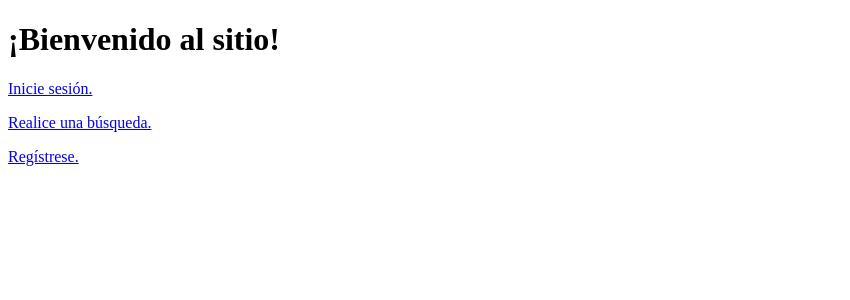
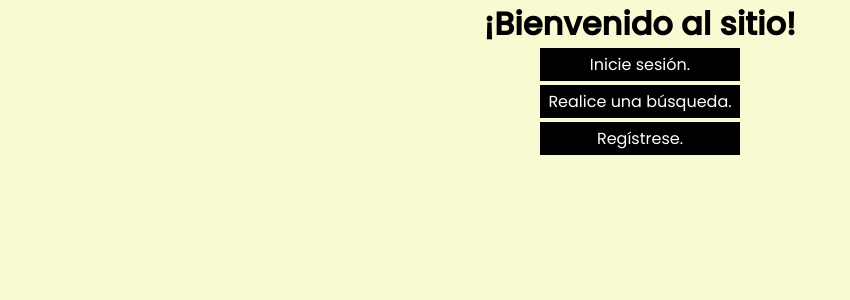
Before and after one commit to aydin-due/proyecto-final, a Flask app: page / in a window 1280 px wide. Shown: the top 300 px of the page, without its empty margins (0-850 px from the left). Run offline with Flask 2, Linux system fonts and the light colour scheme.

Commit message:
css parte 1

```diff
--- /dev/null
+++ b/static/styles.css
@@ -0,0 +1,51 @@
+* {
+    margin: 0px;
+    padding: 0px;
+    box-sizing: border-box;
+    width: 80%;
+    margin: auto;
+}
+
+body {
+    background-color: lightgoldenrodyellow;
+    font-family: 'Poppins', sans-serif;
+
+}
+
+a{
+    text-decoration: none;
+}
+
+ul {
+    list-style: none;
+
+}
+
+.links {
+
+}
+
+.btn {
+    background-color: black;
+    color: white;
+    padding: 4px;
+    margin-bottom: 4px;
+    text-align: center;
+    width: 200px;
+}
+.btn a {
+    text-decoration: none;
+    color: white;
+}
+.btn:hover {
+    background-color: white;
+    color: black;
+    border: .1px solid black;
+}
+.btn:hover a{
+    color: black;
+}
+
+.center {
+    text-align: center;
+}
--- a/templates/confirm.html
+++ b/templates/confirm.html
@@ -1,5 +1,6 @@
 <!DOCTYPE html>
 <html lang="es">
+<link rel="stylesheet" href="\static\styles.css">
 <head>
     <title>Seguro?</title>
 </head>
--- a/templates/frases.html
+++ b/templates/frases.html
@@ -1,5 +1,6 @@
 <!DOCTYPE html>
 <html lang="es">
+<link rel="stylesheet" href="\static\styles.css">
 <head>
     <title>Frases Favoritas</title>
 </head>
--- a/templates/index.html
+++ b/templates/index.html
@@ -1,23 +1,32 @@
 <!DOCTYPE html>
 <html lang="es">
+<link rel="preconnect" href="https://fonts.gstatic.com">
+<link href="https://fonts.googleapis.com/css2?family=Poppins:wght@100;400;500&display=swap" rel="stylesheet">
+<link rel="stylesheet" href="\static\styles.css">
 <head>
     <title>Frases célebres</title>
 </head>
 <body>
-    <div id="content">
+    <div class="content">
         {% if username %}
-        <h1>Bienvenido, {{ username }}</h1>
-        <p><a href="/confirm">Cerrar sesión</a></p> <!-- se puede hacer botón -->
-        <p><a href="/search">Realice una búsqueda.</a></p> <!-- se puede hacer botón -->
-        <p><a href="/frases">Consulta tus frases favoritas.</a></p> <!-- se puede hacer botón -->
-        <p><a href="/register">Modifica tu cuenta.</a></p> <!-- se puede hacer botón -->
-
+        <h1 class="center">Bienvenido, {{ username }}</h1>
+        <nav>
+            <ul class="links">
+                <li class="btn"><a href="/confirm">Cerrar sesión</a></li> <!-- se puede hacer botón -->
+                <li class="btn"><a href="/search">Realice una búsqueda.</a></li> <!-- se puede hacer botón -->
+                <li class="btn"><a href="/frases">Consulta tus frases favoritas.</a></li> <!-- se puede hacer botón -->
+                <li class="btn"><a href="/register">Modifica tu cuenta.</a></li> <!-- se puede hacer botón -->
+            </ul>
+        </nav>
         {% else %}
-        <h1>¡Bienvenido al sitio!</h1>
-        <p><a href="/login">Inicie sesión.</a></p> <!-- se puede hacer botón -->
-        <p><a href="/search">Realice una búsqueda.</a></p> <!-- se puede hacer botón -->
-        <p><a href="/register">Regístrese.</a></p> <!-- se puede hacer botón -->
-
+        <h1 class="center">¡Bienvenido al sitio!</h1>
+        <nav>
+            <ul class="links">
+                <li class="btn"><a href="/login">Inicie sesión.</a></li> <!-- se puede hacer botón -->
+                <li class="btn"><a href="/search">Realice una búsqueda.</a></li> <!-- se puede hacer botón -->
+                <li class="btn"><a href="/register">Regístrese.</a></li> <!-- se puede hacer botón -->
+            </ul>
+        </nav>
         {% endif %}
     </div>
     <div id="footer">
--- a/templates/login.html
+++ b/templates/login.html
@@ -1,5 +1,6 @@
 <!DOCTYPE html>
 <html lang="es">
+<link rel="stylesheet" href="\static\styles.css">
 <head>
     <title>Iniciar sesión</title>
 </head>
--- a/templates/register.html
+++ b/templates/register.html
@@ -1,5 +1,6 @@
 <!DOCTYPE html>
 <html lang="es">
+<link rel="stylesheet" href="\static\styles.css">
 <head>
     <title>Registro de usuarios</title>
 </head>
--- a/templates/search.html
+++ b/templates/search.html
@@ -1,11 +1,12 @@
 <!DOCTYPE html>
 <html lang="es">
+<link rel="stylesheet" href="\static\styles.css">
 <head>
     <title>Búsqueda de frases célebres</title>
 </head>
 <body>
     <div id="content">
-        <h1>Búsqueda de frases célebres</h1>
+        <h1 class="center">Búsqueda de frases célebres</h1>
 
         <form action="" method="post">
             <input type="text" placeholder="frase" name="frase" value="{{ request.form.frase }}">
```
Also changed, not shown: usuarios.json (+1 -1 lines).
